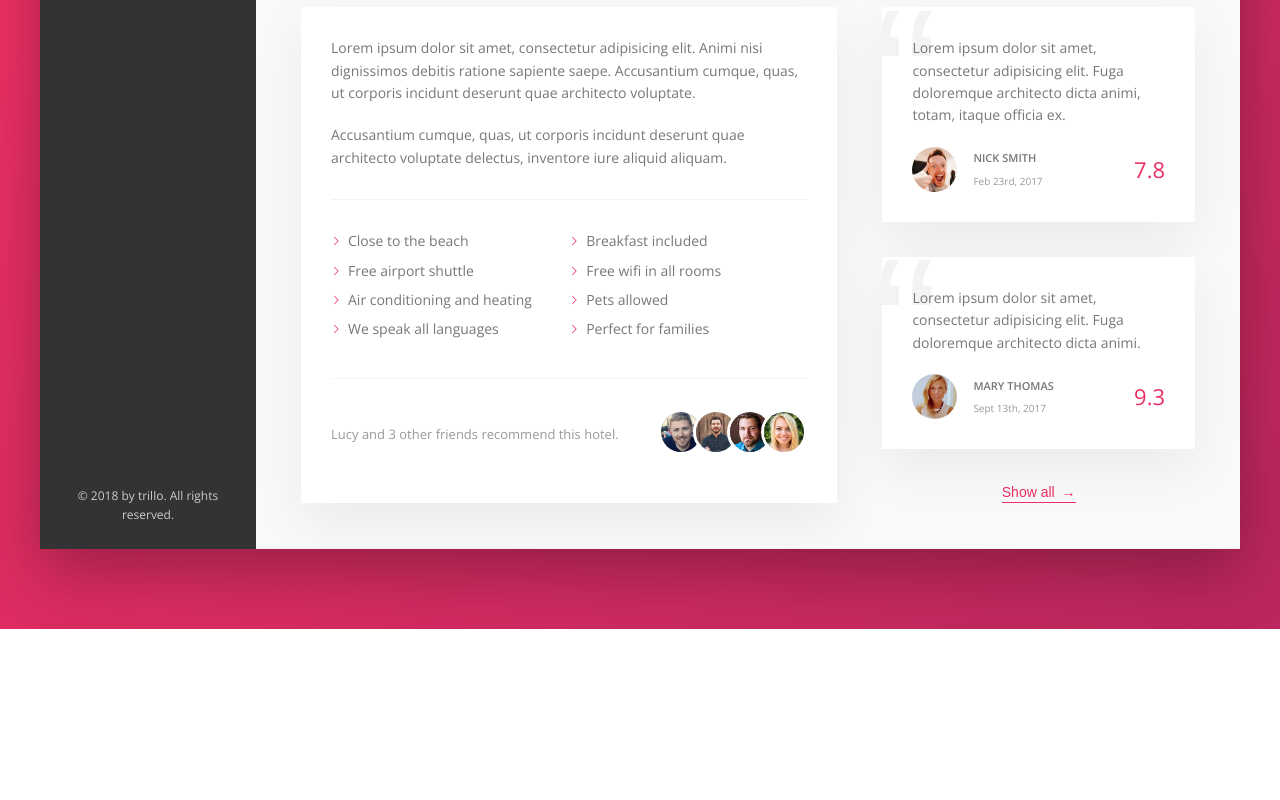
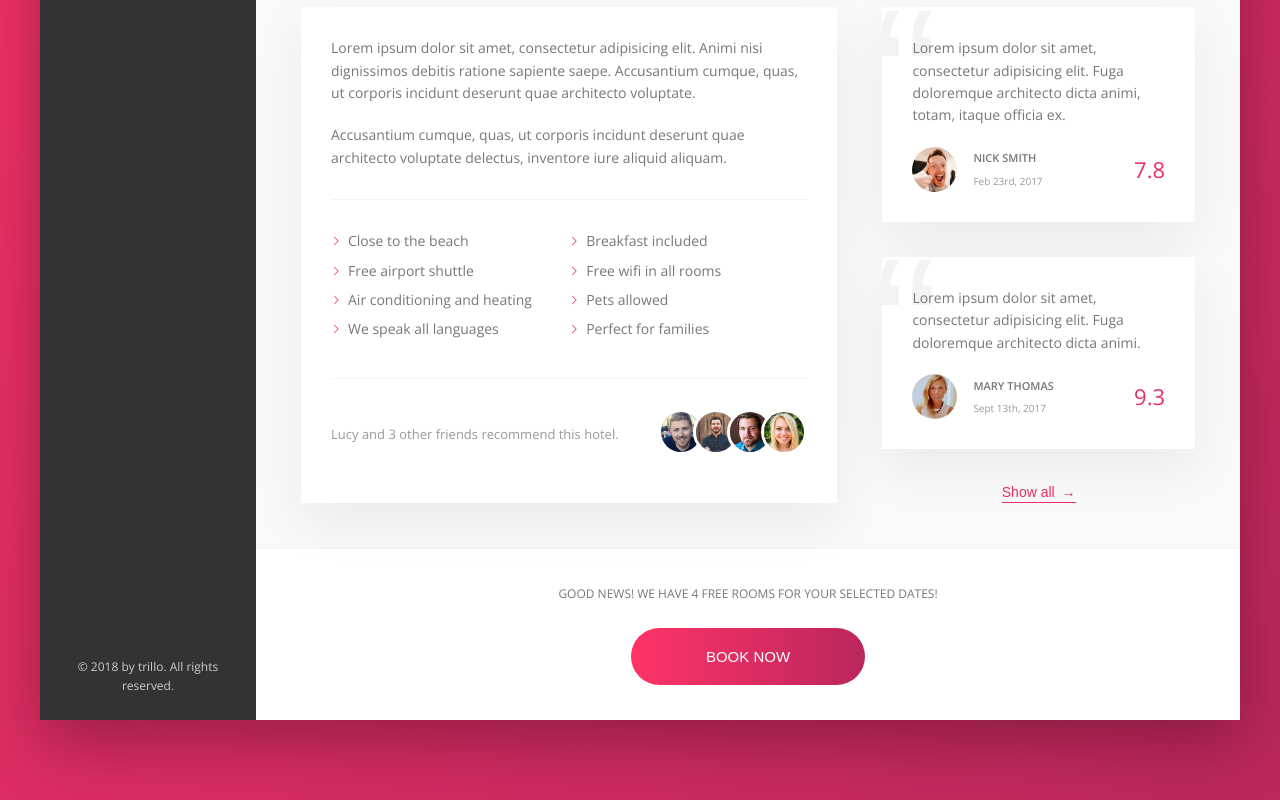
Before and after one commit to sivakusayan/Trillo, a website: page index.html in a window 1280 px wide. Shown: the part 639-1439 px from the top of the page. Before the commit the page ends 1268 px from the top, so only its background shows below. Drawn offline with nearby package versions, Linux system fonts and the light colour scheme.

Commit message:
Styled call to action

```diff
--- a/index.html
+++ b/index.html
@@ -196,6 +196,19 @@
                             <button class="button-inline">Show all <span>&rarr;</span></button>
                         </div>
                     </div>
+                    <div class="cta">
+                        <div class="cta__book-now">
+                            Good news! We have 4 free rooms for your selected dates!
+                        </div>
+                        <button class="button">
+                            <span class="button__visible">
+                                Book now
+                            </span>
+                            <span class="button__invisible">
+                                Only 4 rooms left
+                            </span>
+                        </button>
+                    </div>
                 </main>
             </div>
         </div>
--- a/sass/_components.scss
+++ b/sass/_components.scss
@@ -417,3 +417,59 @@
     z-index: 1;
   }
 }
+
+//----------------------------------------------------------------
+// CALL TO ACTION
+.cta {
+  padding: 3.5rem 0;
+  text-align: center;
+
+  &__book-now {
+    text-transform: uppercase;
+    font-size: 1.2rem;
+    margin-bottom: 2.5rem;
+  }
+}
+
+.button {
+  font-size: 1.5rem;
+  border: none;
+  font-weight: 300;
+  text-transform: uppercase;
+  border-radius: 100px;
+  background-image: linear-gradient(to right, var(--color-primary-light), var(--color-primary-dark));
+  color: #fff;
+  position: relative;
+  overflow: hidden;
+
+  & > * {
+    display: inline-block;
+    width: 100%;
+    height: 100%;
+    transition: all var(--animation-fast);
+  }
+
+  &__visible {
+    padding: 2rem 7.5rem;
+  }
+  &__invisible {
+    position: absolute;
+    padding: 2rem 4rem;
+    left: 0;
+    top: -100%;
+  }
+  &:hover {
+    background-image: linear-gradient(to left, var(--color-primary-light), var(--color-primary-dark));
+    cursor: pointer;
+  }
+  &:hover &__visible {
+    transform: translateY(100%);
+  }
+  &:hover &__invisible {
+    top: 0;
+  }
+  &:focus {
+    outline: none;
+    animation: pulsate 1s infinite;
+  }
+}
```
Also changed, not shown: css/style.css.
